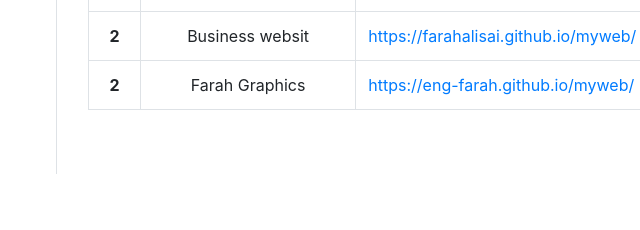
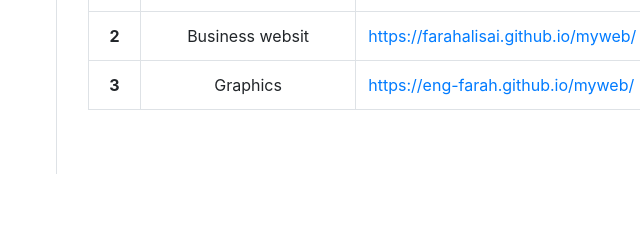
Before and after one commit to hay12k/som-dev-clube, a plain HTML site: page profile-farax.html in a window 1280 px wide. Shown: the part 301-531 px from the top of the page, 393-1033 px from the left. Drawn offline with nearby package versions, Linux system fonts and the light colour scheme.

Commit message:
Update profile-farax.html

```diff
--- a/profile-farax.html
+++ b/profile-farax.html
@@ -115,8 +115,8 @@
                                 </tr>
 
                                 <tr>
-                                  <th scope="row">2</th>
-                                  <td>Farah Graphics</td>
+                                  <th scope="row">3</th>
+                                  <td>Graphics</td>
                                   <td class="txtl"><a href="https://eng-farah.github.io/myweb/">https://eng-farah.github.io/myweb/</a> </td>
 
                                 </tr>
```
